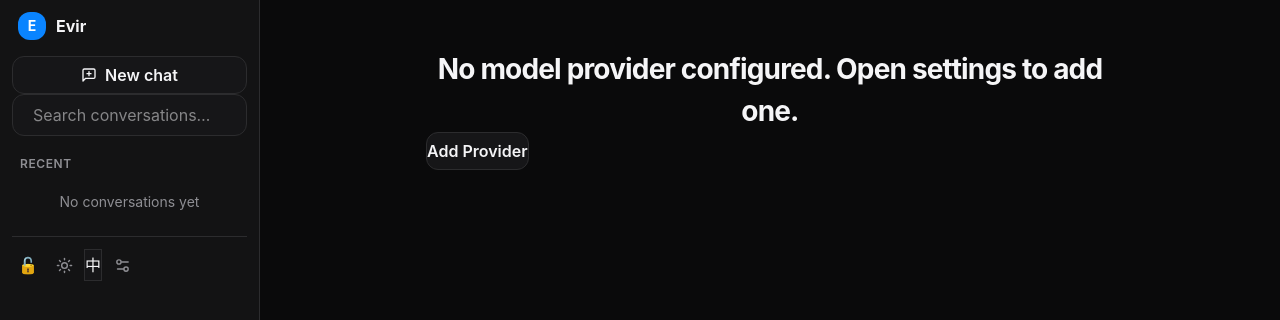
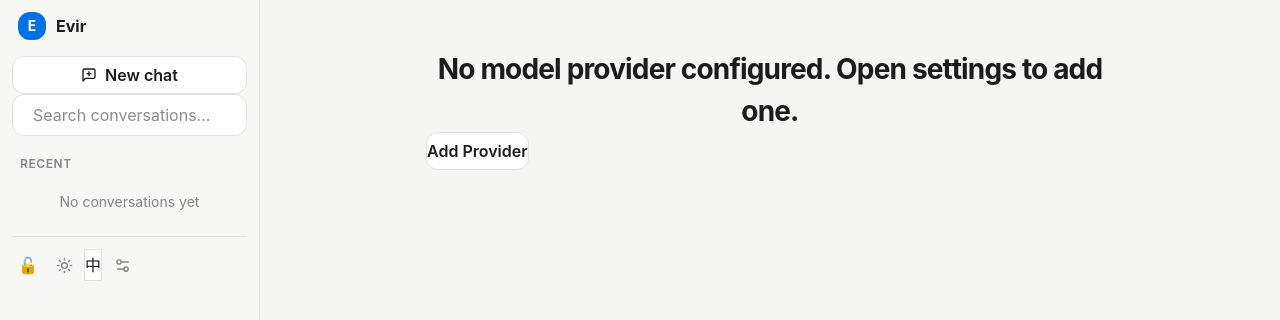
Before and after one commit to z-Zihan/Evir, a React (Vite) app: page / in a window 1280 px wide. Shown: the top 320 px of the page. Built offline with nearby package versions, Linux system fonts and the light colour scheme.

Commit message:
fix: Tailwind dark mode — use :root.dark instead of @theme dark
- @theme dark was overriding light values globally (not via .dark class)
- Changed to :root.dark CSS rule for dark mode token overrides
- Fixes white screen / wrong colors in Tauri webview
- 202 tests pass, web build pass

```diff
--- a/src/styles/app.css
+++ b/src/styles/app.css
@@ -3,7 +3,7 @@
 /* Dark mode via .dark class */
 @custom-variant dark (&:where(.dark, .dark *));
 
-/* Design tokens — Tailwind v4 @theme generates utilities automatically */
+/* Design tokens — Light mode (default) */
 @theme {
   --font-sans: Inter, ui-sans-serif, system-ui, -apple-system, sans-serif;
   --font-mono: ui-monospace, "SF Mono", Menlo, monospace;
@@ -27,7 +27,8 @@
   --color-accent: #5856d6;
 }
 
-@theme dark {
+/* Dark mode tokens — applied via .dark class on :root */
+:root.dark {
   --color-background: #0a0a0b;
   --color-surface: #161618;
   --color-surface-hover: #242426;
@@ -69,7 +70,7 @@ body {
   border-radius: 9999px;
 }
 
-/* Code blocks — use raw CSS vars to avoid conflicts */
+/* Code blocks */
 .message-content pre {
   background: var(--color-surface);
   border: 1px solid var(--color-border);
@@ -96,7 +97,7 @@ body {
   color: var(--color-foreground);
 }
 
-/* User message card */
+/* User message */
 .message-user .message-content {
   background: var(--color-surface);
   border: 1px solid var(--color-border);
@@ -106,19 +107,18 @@ body {
   color: var(--color-foreground);
 }
 
-/* Assistant message — clean, no background */
+/* Assistant message */
 .message-assistant .message-content {
   padding: 0;
   color: var(--color-foreground);
 }
 
-/* Markdown elements */
+/* Markdown */
 .message-content p {
   margin: 0 0 8px;
   line-height: 1.75;
   color: var(--color-foreground);
 }
-
 .message-content p:last-child {
   margin-bottom: 0;
 }
@@ -137,7 +137,6 @@ body {
   color: var(--color-foreground);
   font-weight: 600;
 }
-
 .message-content h1 {
   font-size: 1.3em;
 }
```
